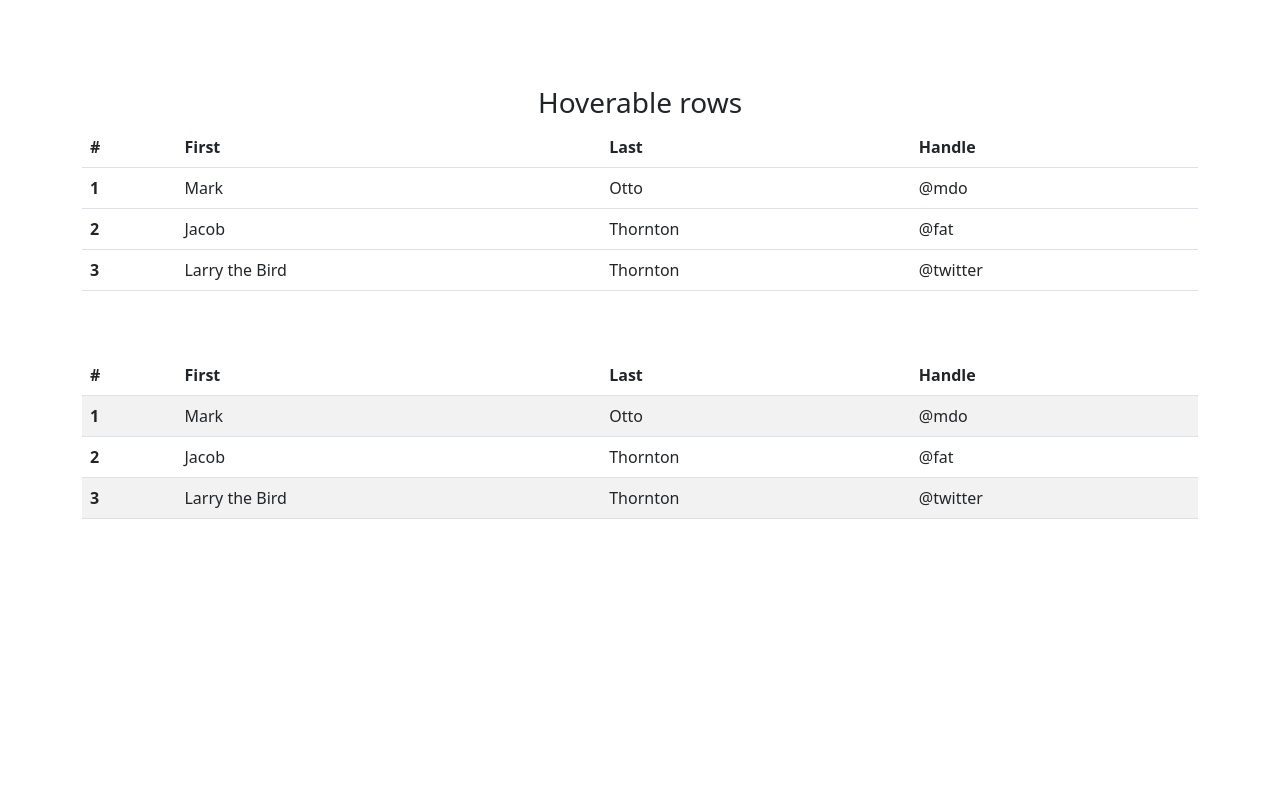
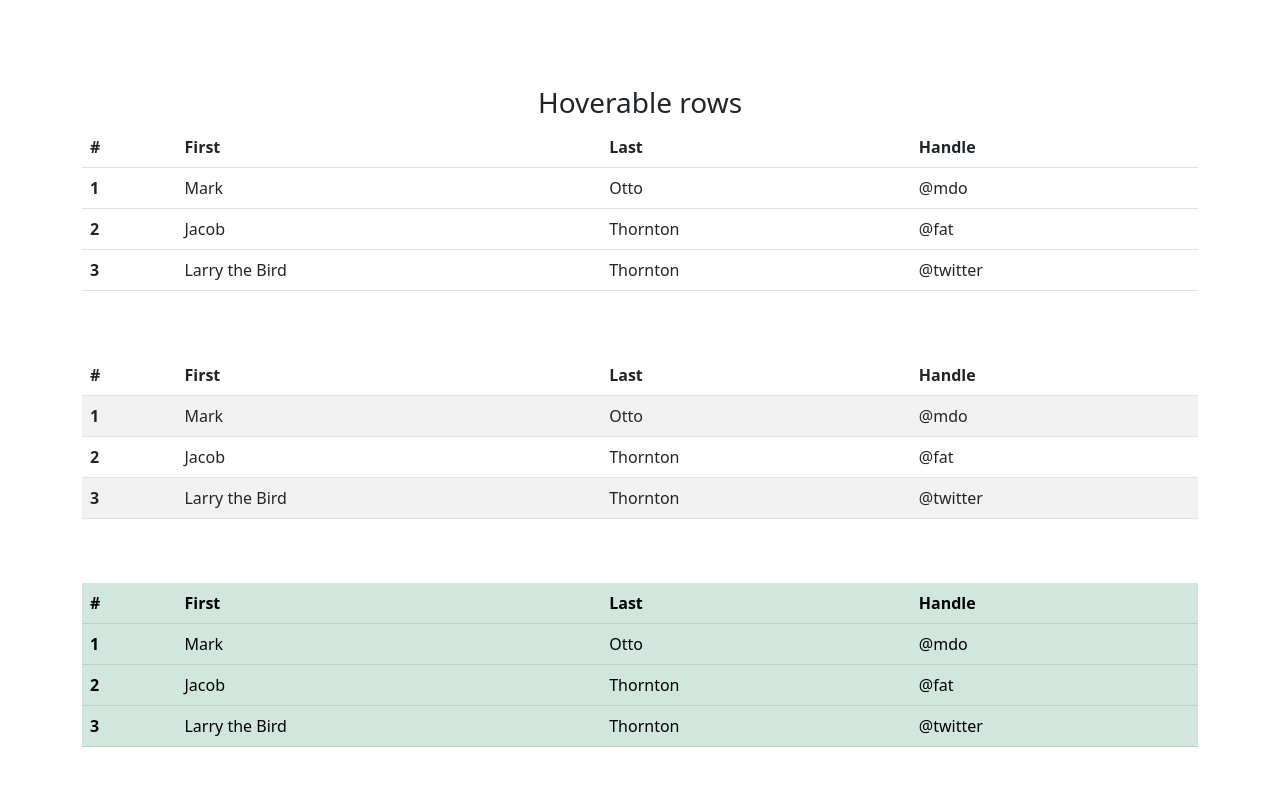
Before and after one commit to Mahmud139/Learning_Bootstrap, a plain HTML site: page 07_tables/index.html in a window 1280 px wide. Shown: the part 795-1580 px from the top of the page. Before the commit the page ends 1498 px from the top, so only its background shows below. Drawn offline with nearby package versions, Linux system fonts and the light colour scheme.

Commit message:
updated tables

```diff
--- a/07_tables/index.html
+++ b/07_tables/index.html
@@ -187,6 +187,38 @@
     </div>
     <br>
     <br>
+    <div class="container">
+        <table class="table table-success table-hover">
+            <thead>
+                <tr>
+                    <th scope="col">#</th>
+                    <th scope="col">First</th>
+                    <th scope="col">Last</th>
+                    <th scope="col">Handle</th>
+                </tr>
+            </thead>
+            <tbody>
+                <tr>
+                    <th scope="row">1</th>
+                    <td>Mark</td>
+                    <td>Otto</td>
+                    <td>@mdo</td>
+                </tr>
+                <tr>
+                    <th scope="row">2</th>
+                    <td>Jacob</td>
+                    <td>Thornton</td>
+                    <td>@fat</td>
+                </tr>
+                <tr>
+                    <th scope="row">3</th>
+                    <td>Larry the Bird</td>
+                    <td>Thornton</td>
+                    <td>@twitter</td>
+                </tr>
+            </tbody>
+        </table>
+    </div>
     <br>
     <br>
     <br>
```
